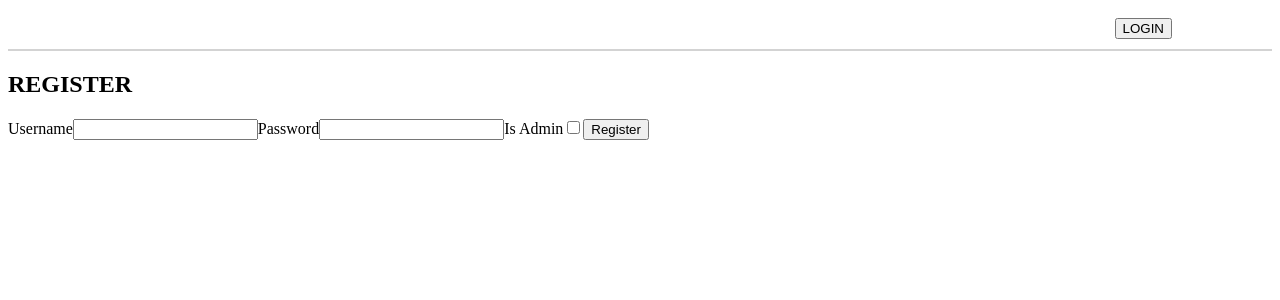
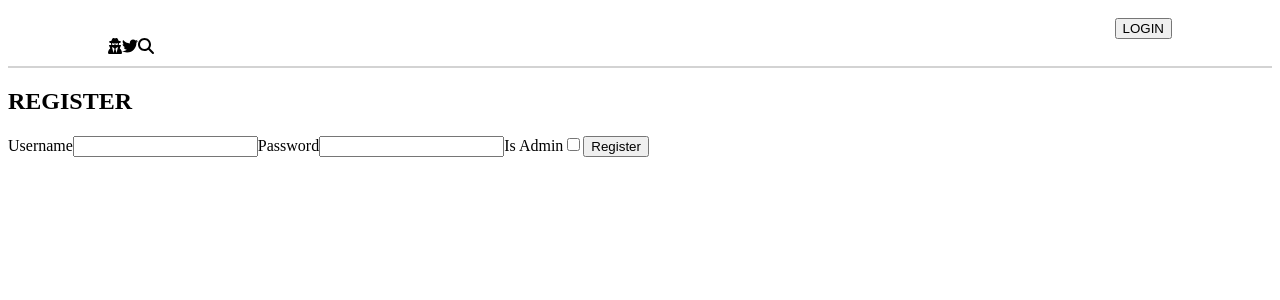
Before and after one commit to rajeevhansda/patient-record-frontend, a Vue app: page /register in a window 1280 px wide. Shown: the top 300 px of the page. Built offline with nearby package versions, Linux system fonts and the light colour scheme.

Commit message:
added font awesome

```diff
--- a/package.json
+++ b/package.json
@@ -7,6 +7,11 @@
     "build": "vue-cli-service build"
   },
   "dependencies": {
+    "@fortawesome/fontawesome-svg-core": "^6.4.0",
+    "@fortawesome/free-brands-svg-icons": "^6.4.0",
+    "@fortawesome/free-regular-svg-icons": "^6.4.0",
+    "@fortawesome/free-solid-svg-icons": "^6.4.0",
+    "@fortawesome/vue-fontawesome": "^2.0.10",
     "core-js": "^3.8.3",
     "vue": "^2.6.14",
     "vue-router": "^3.5.1",
--- a/src/App.vue
+++ b/src/App.vue
@@ -3,6 +3,9 @@
     <nav id="nav">
       <div id="nav-name">
         <h2>{{ user ? `NAME: ${user.name}` : ""  }}</h2>
+        <font-awesome-icon icon="fa-solid fa-user-secret" />
+        <font-awesome-icon icon="fa-brands fa-twitter" />
+        <font-awesome-icon icon="fa-solid fa-magnifying-glass" />
       </div>
       <div id="nav-item">
         <div v-if="user">
--- a/src/main.js
+++ b/src/main.js
@@ -8,6 +8,19 @@ import 'tailwindcss/base.css'
 import 'tailwindcss/components.css'
 import 'tailwindcss/utilities.css'
 
+import { library } from '@fortawesome/fontawesome-svg-core'
+import { FontAwesomeIcon } from '@fortawesome/vue-fontawesome'
+
+
+
+import { fas} from '@fortawesome/free-solid-svg-icons'
+import { fab} from '@fortawesome/free-brands-svg-icons'
+import { far} from '@fortawesome/free-regular-svg-icons'
+
+library.add(fas,fab, far)
+
+Vue.component('font-awesome-icon', FontAwesomeIcon)
+
 Vue.config.productionTip = false
 
 new Vue({
```
Also changed, not shown: 1 other file (tests, documents, lock files or other folders).
